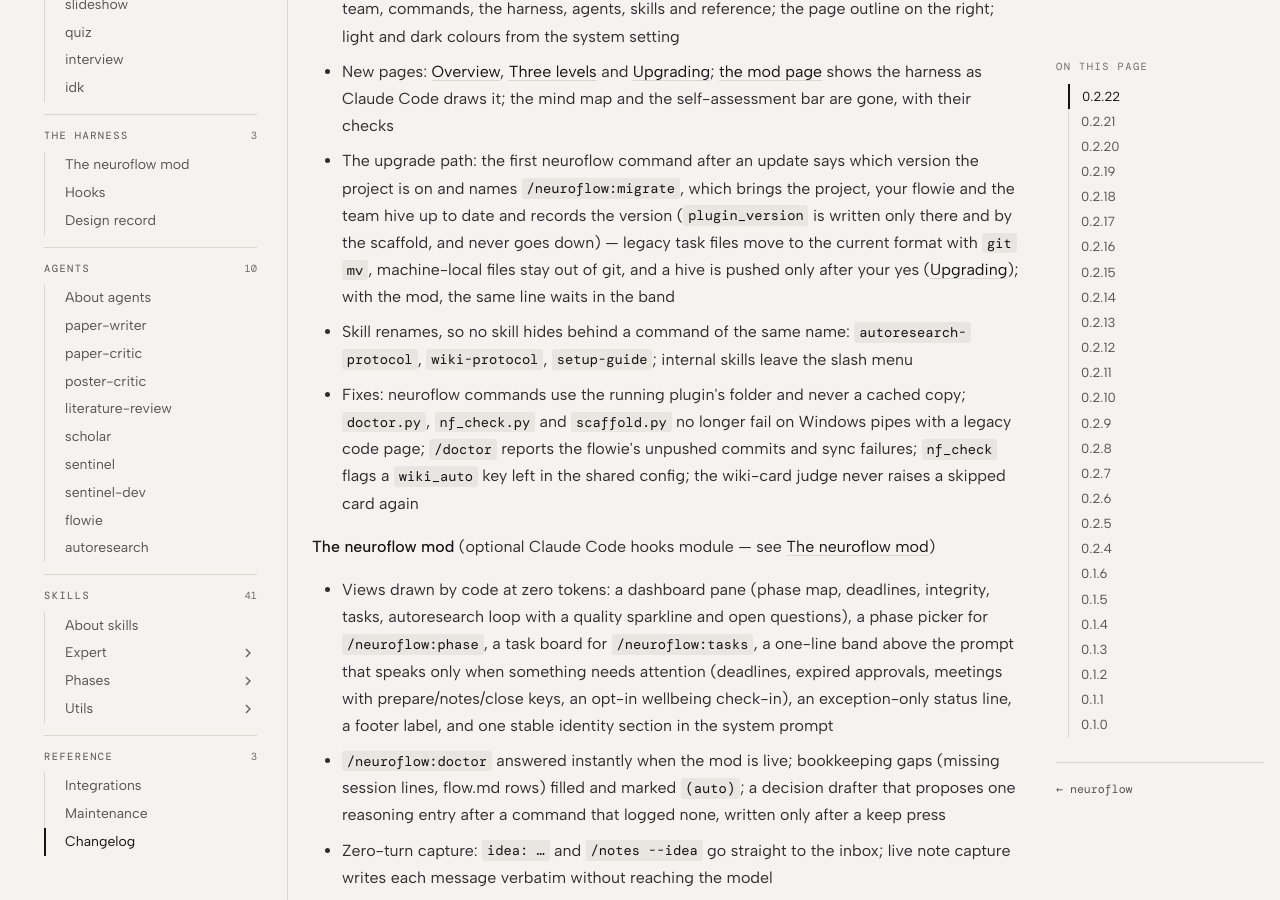
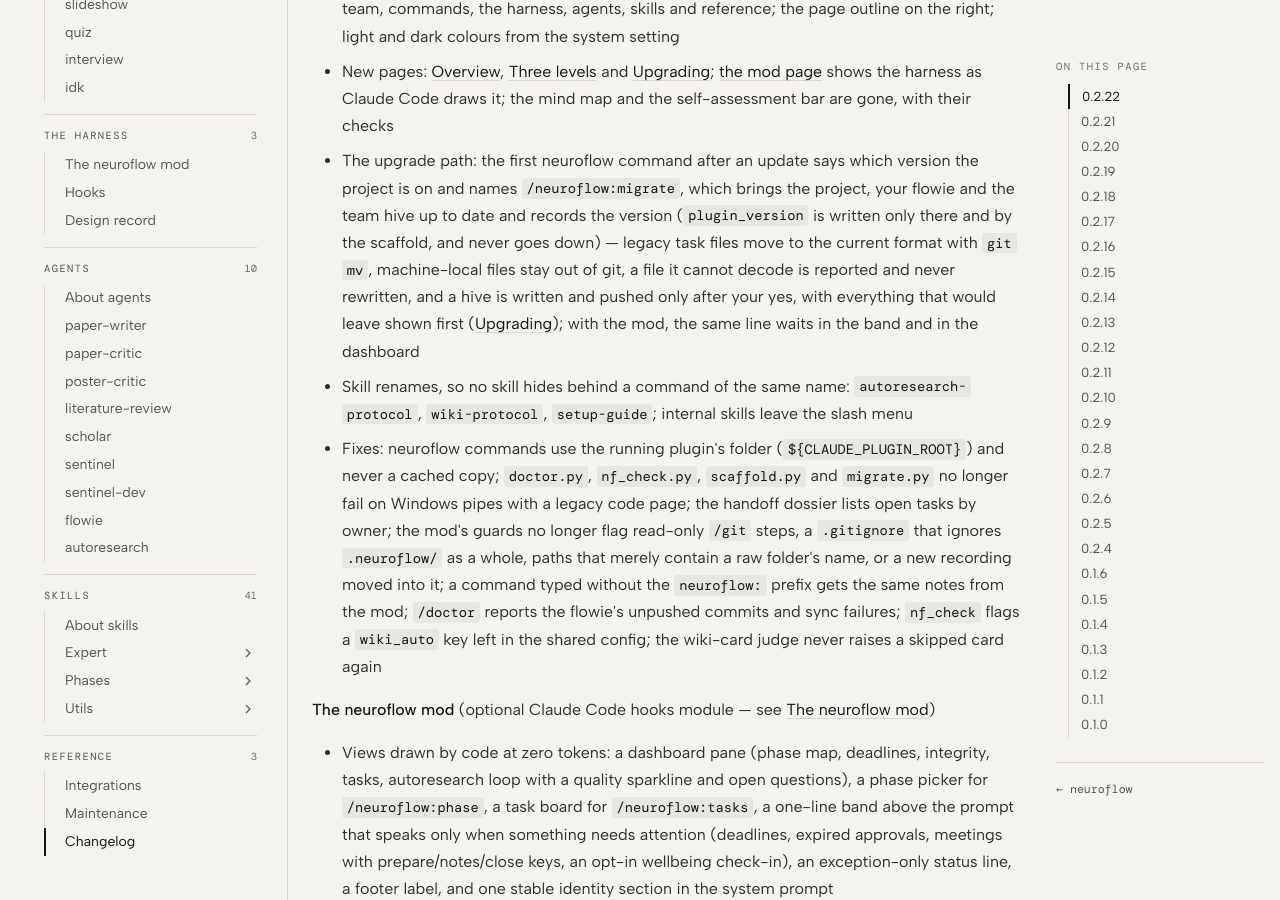
Before and after one commit to stanislavjiricek/neuroflow, an MkDocs documentation site: the page built from docs/changelog.md, in a window 1280 px wide and 900 px high, scrolled down 454 px. Built offline with MkDocs 1.6.1 and Material for MkDocs 9.7.7, drawn with Linux system fonts in a browser that asks for light colours; some web fonts are replaced; comment, search, counter and statistics services are not loaded.

Commit message:
docs(changelog): 0.2.22 as released — the upgrade path and the fixes of the final review
Co-Authored-By: Claude Opus 5.5 <noreply@anthropic.com>

```diff
--- a/docs/changelog.md
+++ b/docs/changelog.md
@@ -13,9 +13,9 @@ title: Changelog
 - A one-screen landing page: scrolling turns the cycle of nineteen phases, then a memory chapter (you, the project, the team) and the next study
 - Documentation without a top bar or tabs: one index on the left with search across every page (it filters the index and lists matching sections), sections for the phases, memory and team, commands, the harness, agents, skills and reference; the page outline on the right; light and dark colours from the system setting
 - New pages: [Overview](overview.md), [Three levels](concepts/memory.md) and [Upgrading](upgrading.md); [the mod page](concepts/mods.md) shows the harness as Claude Code draws it; the mind map and the self-assessment bar are gone, with their checks
-- The upgrade path: the first neuroflow command after an update says which version the project is on and names `/neuroflow:migrate`, which brings the project, your flowie and the team hive up to date and records the version (`plugin_version` is written only there and by the scaffold, and never goes down) — legacy task files move to the current format with `git mv`, machine-local files stay out of git, and a hive is pushed only after your yes ([Upgrading](upgrading.md)); with the mod, the same line waits in the band
+- The upgrade path: the first neuroflow command after an update says which version the project is on and names `/neuroflow:migrate`, which brings the project, your flowie and the team hive up to date and records the version (`plugin_version` is written only there and by the scaffold, and never goes down) — legacy task files move to the current format with `git mv`, machine-local files stay out of git, a file it cannot decode is reported and never rewritten, and a hive is written and pushed only after your yes, with everything that would leave shown first ([Upgrading](upgrading.md)); with the mod, the same line waits in the band and in the dashboard
 - Skill renames, so no skill hides behind a command of the same name: `autoresearch-protocol`, `wiki-protocol`, `setup-guide`; internal skills leave the slash menu
-- Fixes: neuroflow commands use the running plugin's folder and never a cached copy; `doctor.py`, `nf_check.py` and `scaffold.py` no longer fail on Windows pipes with a legacy code page; `/doctor` reports the flowie's unpushed commits and sync failures; `nf_check` flags a `wiki_auto` key left in the shared config; the wiki-card judge never raises a skipped card again
+- Fixes: neuroflow commands use the running plugin's folder (`${CLAUDE_PLUGIN_ROOT}`) and never a cached copy; `doctor.py`, `nf_check.py`, `scaffold.py` and `migrate.py` no longer fail on Windows pipes with a legacy code page; the handoff dossier lists open tasks by owner; the mod's guards no longer flag read-only `/git` steps, a `.gitignore` that ignores `.neuroflow/` as a whole, paths that merely contain a raw folder's name, or a new recording moved into it; a command typed without the `neuroflow:` prefix gets the same notes from the mod; `/doctor` reports the flowie's unpushed commits and sync failures; `nf_check` flags a `wiki_auto` key left in the shared config; the wiki-card judge never raises a skipped card again
 
 **The neuroflow mod** (optional Claude Code hooks module — see [The neuroflow mod](concepts/mods.md))
 
```
